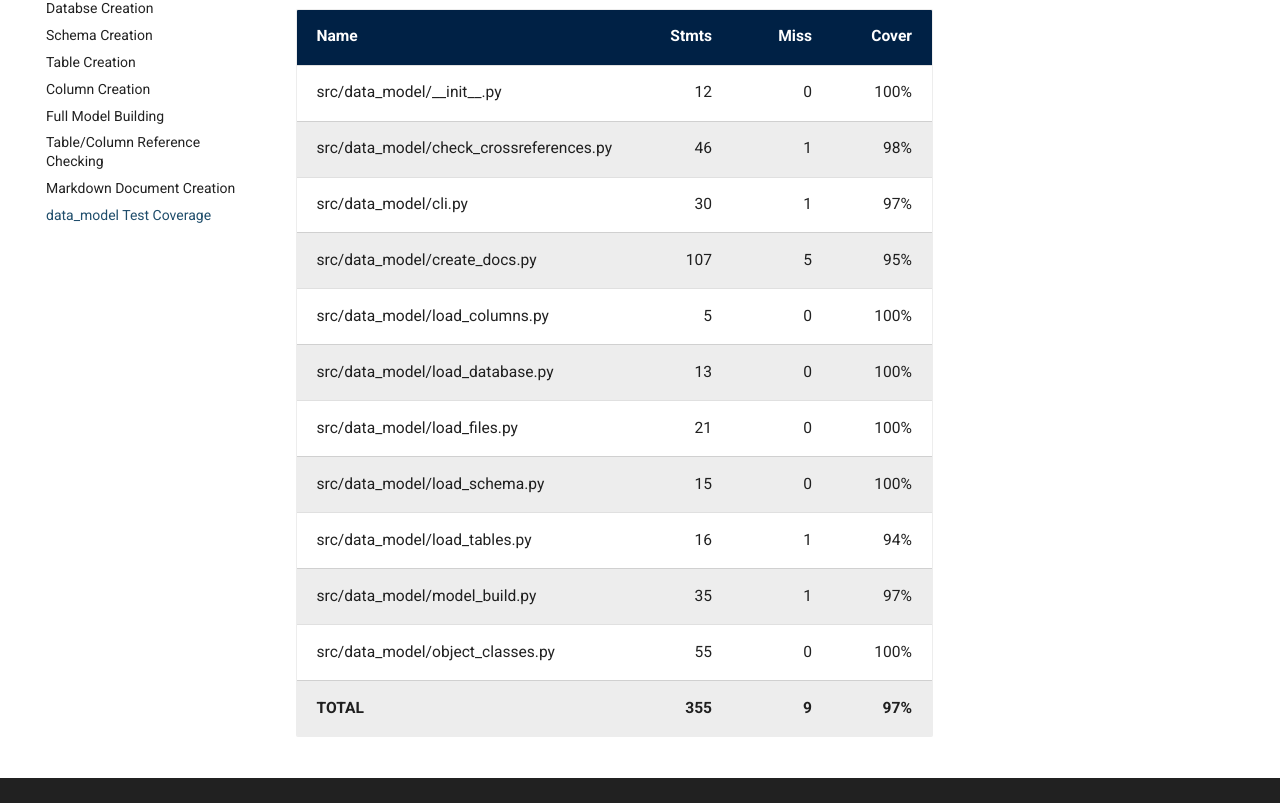
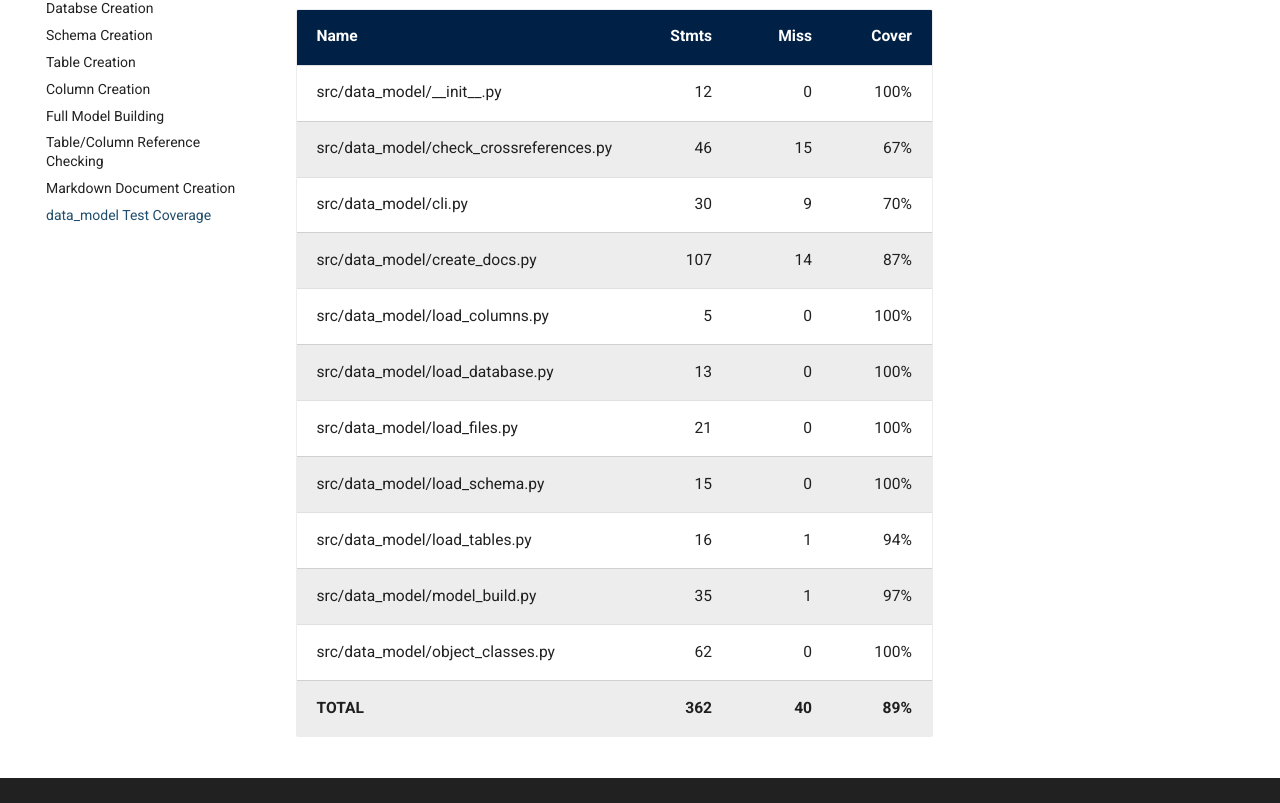
Before and after one commit to UBC-DERC/data_model, an MkDocs documentation site: the page built from docs/api/coverage.md, in a window 1280 px wide and 1195 px high. Shown: the part 259-1062 px from the top of the window. Built offline with MkDocs 1.6.1 and Material for MkDocs 9.7.7, drawn with Linux system fonts in a browser that asks for light colours; comment, search, counter and statistics services are not loaded.

Commit message:
Fixing up source of truth.

```diff
--- a/docs/api/coverage.md
+++ b/docs/api/coverage.md
@@ -1,14 +1,14 @@
 | Name                                      |    Stmts |     Miss |   Cover |
 |------------------------------------------ | -------: | -------: | ------: |
 | src/data\_model/\_\_init\_\_.py           |       12 |        0 |    100% |
-| src/data\_model/check\_crossreferences.py |       46 |        1 |     98% |
-| src/data\_model/cli.py                    |       30 |        1 |     97% |
-| src/data\_model/create\_docs.py           |      107 |        5 |     95% |
+| src/data\_model/check\_crossreferences.py |       46 |       15 |     67% |
+| src/data\_model/cli.py                    |       30 |        9 |     70% |
+| src/data\_model/create\_docs.py           |      107 |       14 |     87% |
 | src/data\_model/load\_columns.py          |        5 |        0 |    100% |
 | src/data\_model/load\_database.py         |       13 |        0 |    100% |
 | src/data\_model/load\_files.py            |       21 |        0 |    100% |
 | src/data\_model/load\_schema.py           |       15 |        0 |    100% |
 | src/data\_model/load\_tables.py           |       16 |        1 |     94% |
 | src/data\_model/model\_build.py           |       35 |        1 |     97% |
-| src/data\_model/object\_classes.py        |       55 |        0 |    100% |
-| **TOTAL**                                 |  **355** |    **9** | **97%** |
+| src/data\_model/object\_classes.py        |       62 |        0 |    100% |
+| **TOTAL**                                 |  **362** |   **40** | **89%** |
```
Also changed, not shown: 5 other files.
